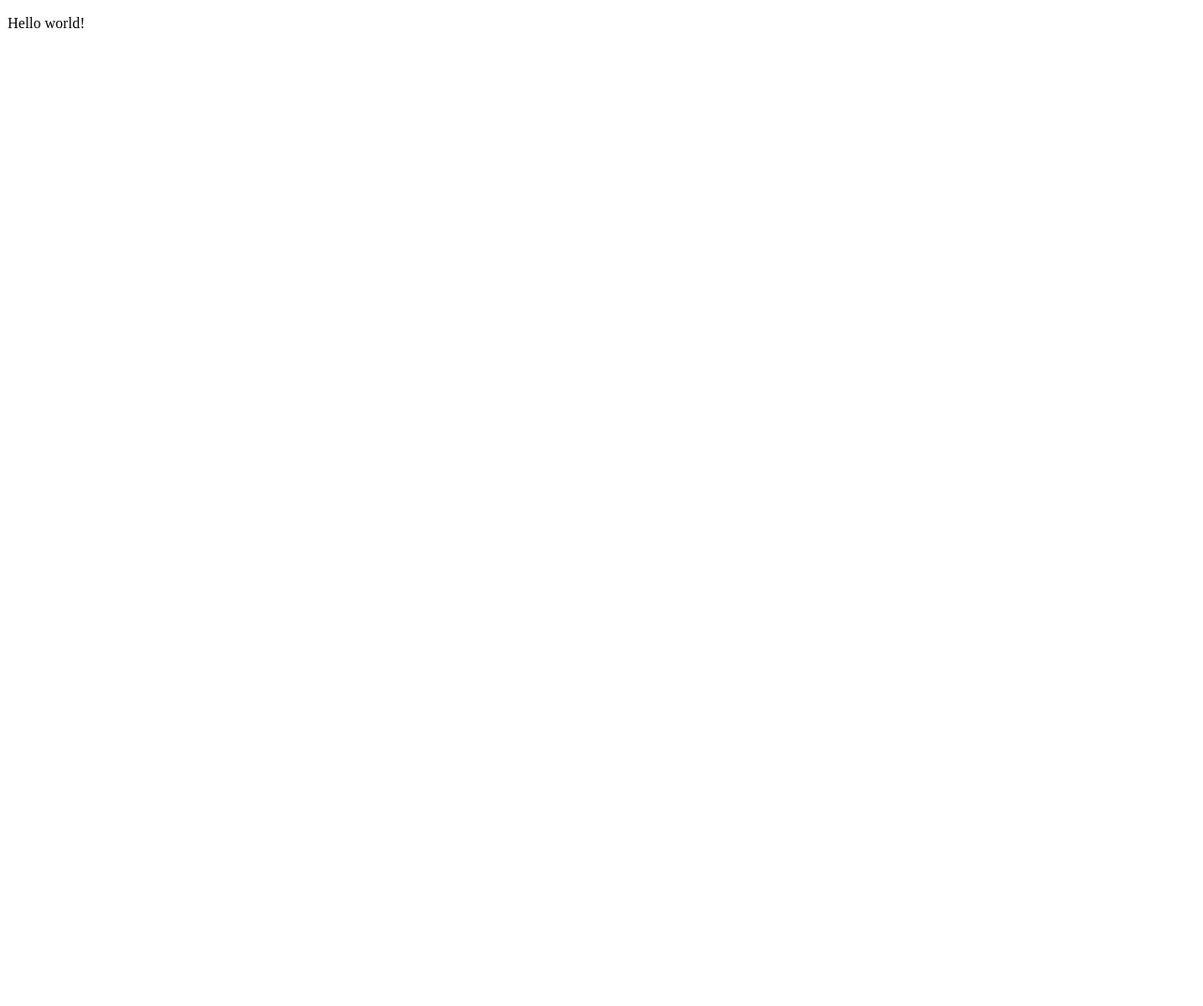
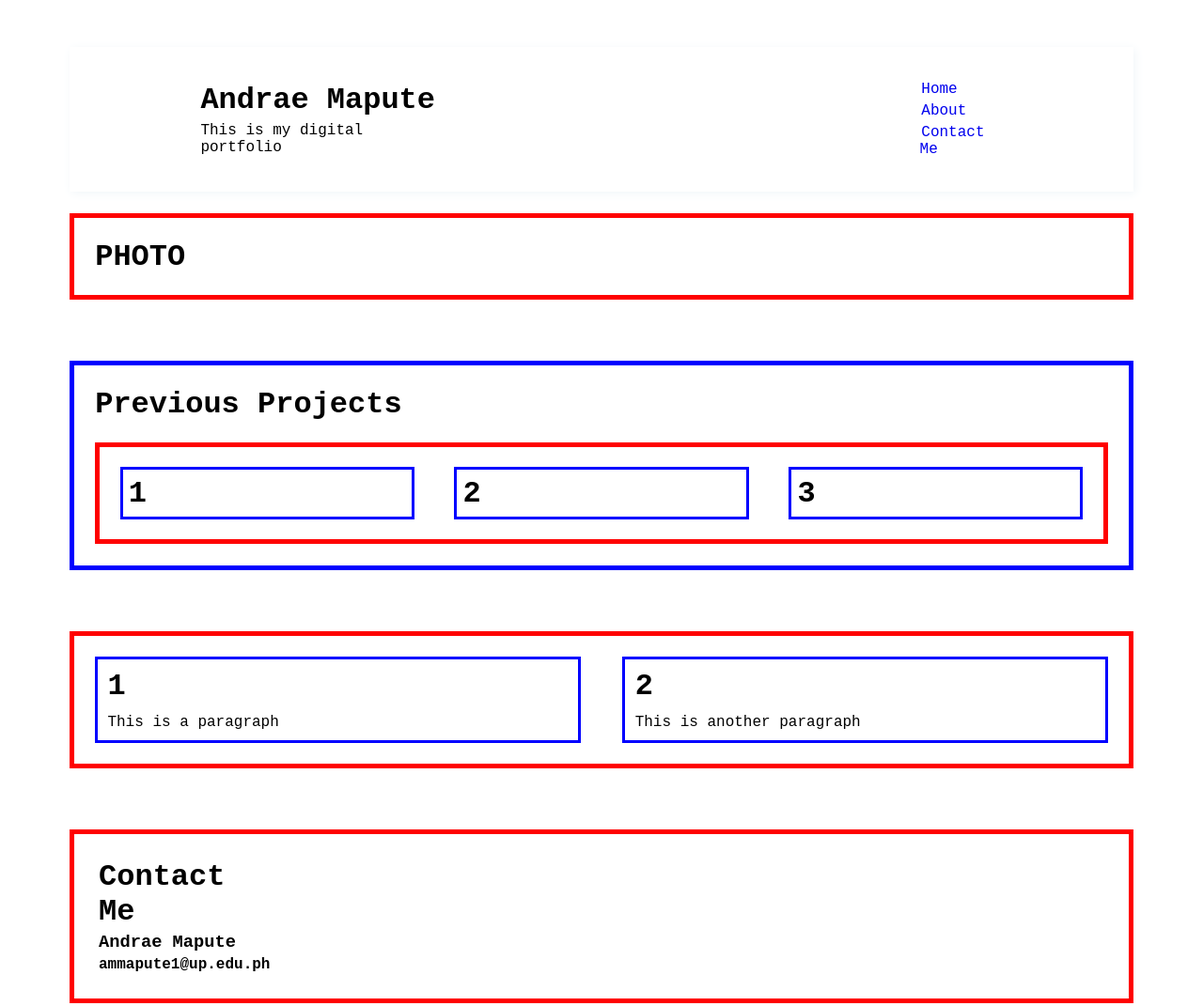
Before and after one commit to devMapute/devMapute.github.io, a plain HTML site: page index.html in a window 1280 px wide. Shown: the whole page at 94% size. Before the commit the page ends 800 px from the top, so only its background shows below. Drawn offline with Linux system fonts and the light colour scheme.

Commit message:
ui: added flex boxes to display items

```diff
--- a/index.html
+++ b/index.html
@@ -4,8 +4,108 @@
   <meta charset="UTF-8">
   <meta name="viewport" content="width=device-width, initial-scale=1.0">
   <title>Mapute Portfolio</title>
+  <link rel="stylesheet" href="style.css" />
+
 </head>
 <body>
-  <p>Hello world!</p>
+    <header>
+        <div class="container container-nav">
+          <div class="titles">
+            <h1>Andrae Mapute</h1>
+            <p class="subtitle">This is my digital portfolio</p>
+          </div>
+          <nav>
+            <ul>
+              <li><a href="#">Home</a></li>
+              <li><a href="#">About</a></li>
+              <li><a href="#">Contact Me</a></li>
+            </ul>
+          </nav>
+        </div>
+      </header>
+
+
+    <div class="flex-container">
+        <h1>PHOTO</h1>
+
+    </div>
+    <br>
+    <div class="projects">
+        <h1>Previous Projects</h1>
+        <div class="flex-container">
+            <div class="flex-item" style="flex: 1;" >
+                <h1>1</h1>
+            </div>
+            <div class="flex-item" style="flex: 1;">
+                <h1>2</h1>
+            </div>
+            <div class="flex-item" style="flex: 1;">
+                <h1>3</h1>
+            </div>
+        </div>
+
+    </div>
+    <br>
+    <div class="flex-container">
+        <div class="flex-item" style="flex: 1;">
+            <h1>1</h1>
+            <p>This is a paragraph</p>
+        </div>
+        <div class="flex-item" style="flex: 1;">
+            <h1>2</h1>
+            <p>This is another paragraph</p>
+        </div>
+    </div>
+
+    <br>
+    <div class="ffooter">
+            <div class="footer_text">
+                <h1>Contact Me</h1>
+                <h3>Andrae Mapute</h3>
+                <h4>ammapute1@up.edu.ph</h4>
+              </div>
+
+    </div>
+
+
+
+
+
+
+
+
+
+  <!-- <div class="flex-container">
+    <div class="flex-item" style="flex: 3;">
+        <h1>1</h1>
+        <p>This is a paragraph</p>
+    </div>
+    <div class="flex-item" style="flex: 3;">
+        <h1>2</h1>
+        <p>This is another paragraph</p>
+    </div>
+    <div class="flex-item" style="flex: 2;">
+        <h1>3</h1>
+        <p>This is another paragraph</p>
+        <p>This is another paragraph</p>
+    </div>
+    <div class="flex-item" style="flex: 4;">
+        <h1>4</h1>
+        <p>This is another paragraph</p>
+    </div>
+    <div class="flex-item" style="flex: 3;">
+        <h1>5</h1>
+        <p>This is another paragraph</p>
+        <p>This is another paragraph</p>
+        <p>This is another paragraph</p>
+        <p>This is another paragraph</p>
+        <p>This is another paragraph</p>
+    </div>
+    <div class="flex-item" style="flex: 1;">
+        <h1>6</h1>
+        <p>This is another paragraph</p>
+    </div>
+</div> -->
+
 </body>
 </html>
--- /dev/null
+++ b/style.css
@@ -0,0 +1,78 @@
+*{
+    margin: 2%;
+    padding: 0;
+    font-family: 'VT323', monospace;
+    box-sizing: border-box;
+
+}
+
+
+
+.container{
+    width: 90%;
+    max-width: 900px;
+    margin: 0 auto;
+}
+
+header {
+    background-color: white;
+    padding: 0.8em 0;
+    box-shadow: 2px 2px 10px #f1f6f9;
+}
+nav ul {
+    flex-direction: column;
+    list-style: none;
+    padding: 0;
+    display: flex;
+}
+
+nav li {
+    margin-left: 2em;
+}
+
+nav a {
+    text-decoration: none;
+}
+
+nav a:hover,
+nav a:focus {
+  color: red;
+}
+
+.container-nav {
+    display: flex;
+    justify-content: space-between;
+    align-items: center;
+}
+
+
+.flex-container {
+    display: flex;
+    border-style: solid;
+    border-width: 5px;
+    border-color: red;
+    flex-direction: row;
+}
+.flex-item{
+
+    flex-direction: column;
+    border-style: solid;
+    border-width: 3px;
+    border-color: blue;
+}
+.projects {
+
+    border-style: solid;
+    border-width: 5px;
+    border-color: blue;
+    flex-direction: row;
+}
+
+
+.ffooter{
+    display: flex;
+    border-style: solid;
+    border-width: 5px;
+    border-color: red;
+    flex-direction: row;
+}
```
Also changed, not shown: src/amemblem.svg (added).
